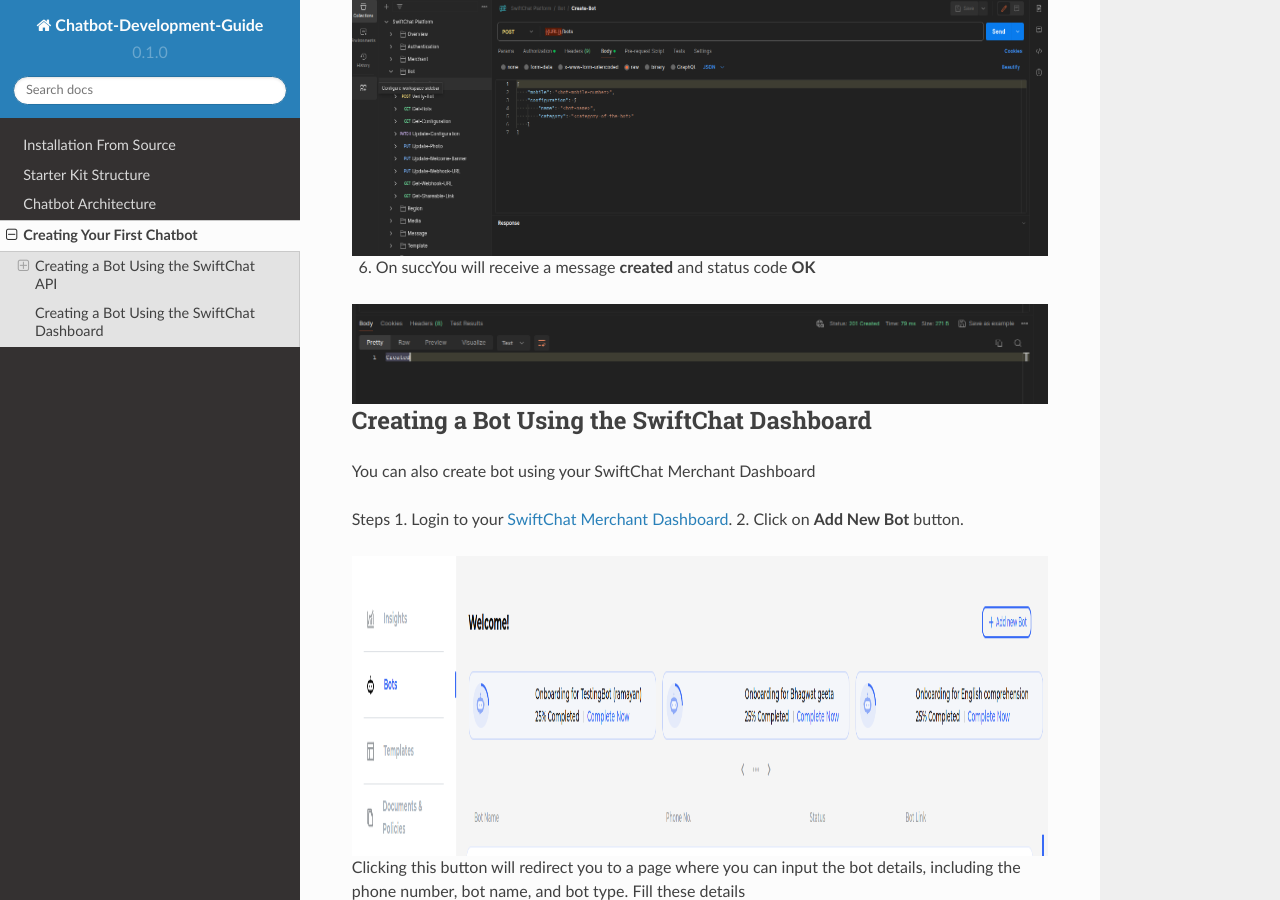
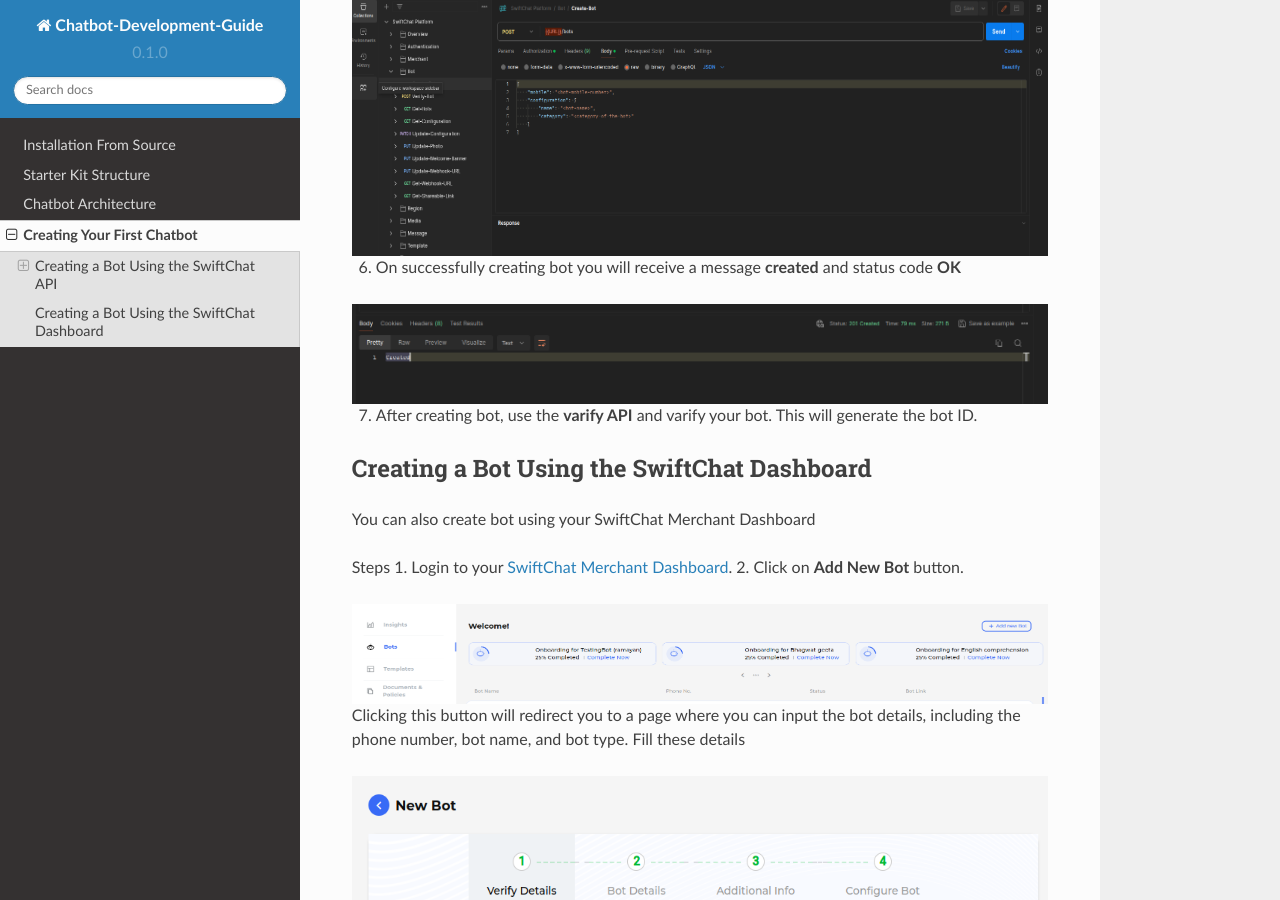
Before and after one commit to Priyanka-sharma181/Chatbot-Development-Guide, a Sphinx documentation site: the page built from docs/source/start_bot.rst, in a window 1280 px wide and 900 px high, scrolled down 1667 px. Built offline with Sphinx 7.4.7 and the Read the Docs theme 2.0.0, drawn with Linux system fonts in a browser that asks for light colours.

Commit message:
create bot

```diff
--- a/docs/source/start_bot.rst
+++ b/docs/source/start_bot.rst
@@ -42,8 +42,7 @@
    :height: 300
    :align: center
 
-
-6. On succYou will receive a message **created** and status code **OK**
+6. On successfully creating bot you will receive a message **created** and status code **OK**
 
 .. image:: successful_bot.png
    :alt: Deployment Structure
@@ -51,6 +50,7 @@
    :height: 100
    :align: center
 
+7. After creating bot, use the **varify API** and varify your bot. This will generate the bot ID.
 
 Creating a Bot Using the SwiftChat Dashboard
 ------------------------
@@ -62,8 +62,8 @@
 
 .. image:: add_bot.png
    :alt: Deployment Structure
-   :width: 1300
-   :height: 300
+   :width: 1000
+   :height: 100
    :align: center
 
 Clicking this button will redirect you to a page where you can input the bot details, including the phone number, bot name, and bot type. Fill these details
```
